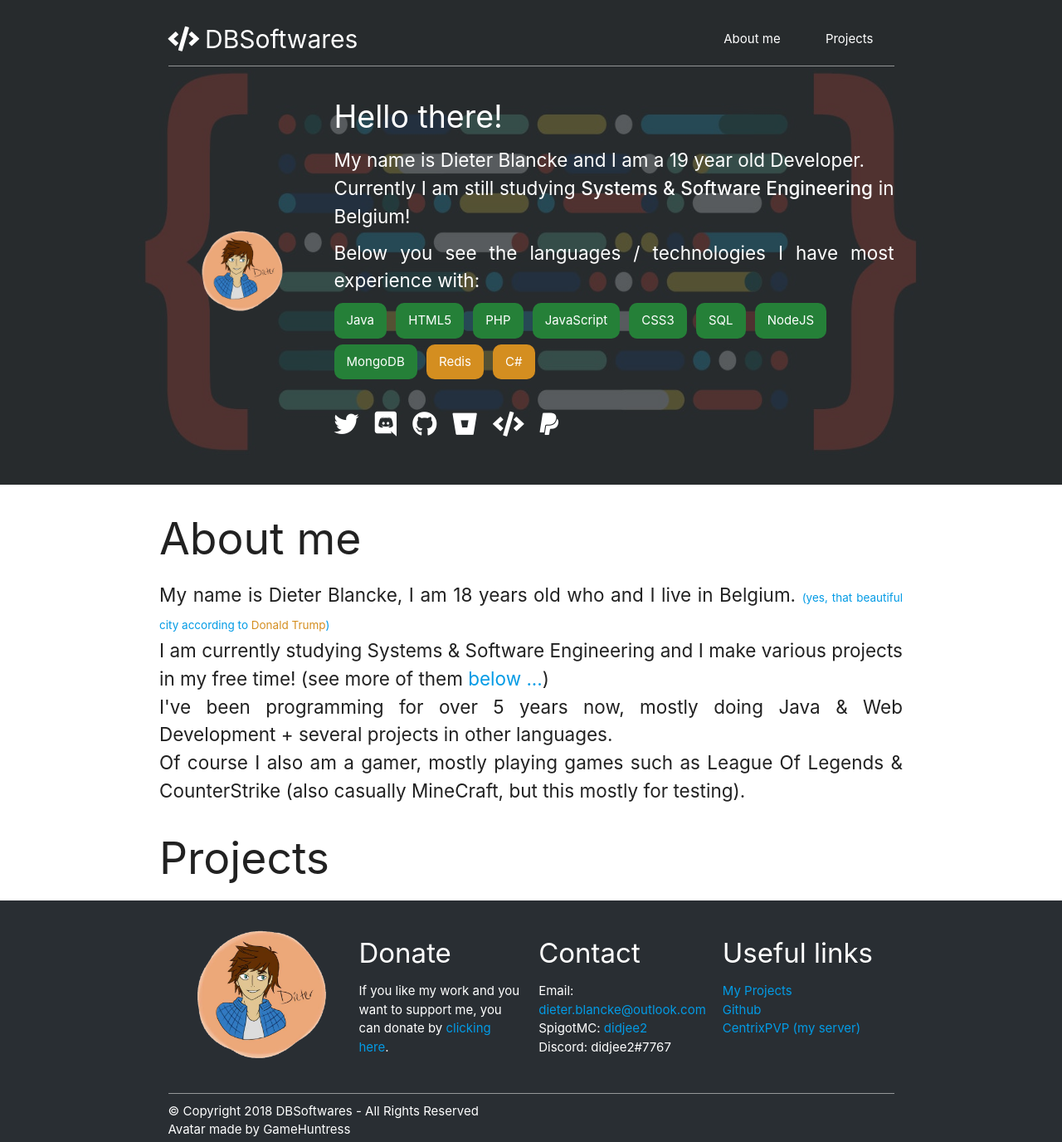
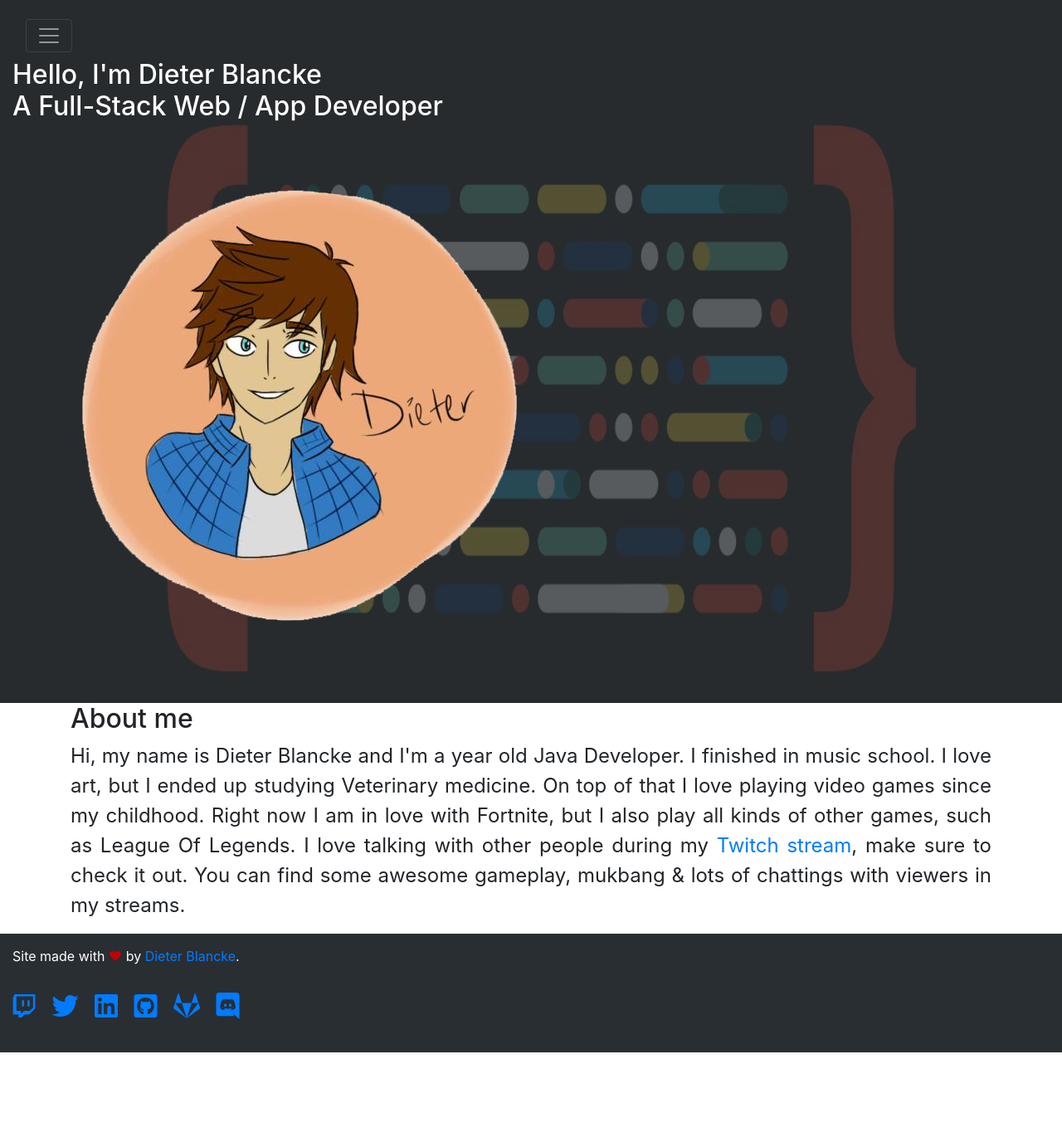
Before and after one commit to didjee2/didjee2.github.io, a plain HTML site: page index.html in a window 1280 px wide. Shown: the whole page at 83% size. After the commit the page ends 1268 px from the top, so only its background shows below. Drawn offline with nearby package versions, Linux system fonts and the light colour scheme; some packages are replaced by stand-ins of ours; a script that the page names is missing; a web font is replaced by a local one.

Commit message:
started site rework

```diff
--- a/index.html
+++ b/index.html
@@ -1,162 +1,102 @@
-<!DOCTYPE HTML>
+<!DOCTYPE html>
 <html lang="en">
+
 <head>
-    <meta charset="UTF-8"/>
-    <meta name="viewport"
-          content="width=device-width, user-scalable=no, initial-scale=1.0, maximum-scale=1.0, minimum-scale=1.0"/>
-    <meta http-equiv="X-UA-Compatible" content="ie=edge"/>
-    <meta name="author" content="Dieter Blancke"/>
+  <meta charset="UTF-8">
+  <title>Home - DBSoftwares</title>
 
-    <link rel="stylesheet" href="https://cdnjs.cloudflare.com/ajax/libs/materialize/1.0.0/css/materialize.min.css"/>
-    <link rel="stylesheet" href="https://use.fontawesome.com/releases/v5.5.0/css/all.css"/>
-    <link rel="stylesheet" href="assets/css/main.css"/>
+  <link rel="icon" href="images/avatar.png">
 
-    <link rel="icon" href="images/avatar.png" />
+  <link href="https://fonts.googleapis.com/css?family=Happy+Monkey" rel="stylesheet">
+  <link type="text/css" rel="stylesheet" href="assets/css/reset.css" />
+  <link rel="stylesheet" href="https://stackpath.bootstrapcdn.com/bootstrap/4.2.1/css/bootstrap.min.css" integrity="sha384-GJzZqFGwb1QTTN6wy59ffF1BuGJpLSa9DkKMp0DgiMDm4iYMj70gZWKYbI706tWS" crossorigin="anonymous" />
+  <link rel="stylesheet" href="https://use.fontawesome.com/releases/v5.6.3/css/all.css" integrity="sha384-UHRtZLI+pbxtHCWp1t77Bi1L4ZtiqrqD80Kn4Z8NTSRyMA2Fd33n5dQ8lWUE00s/" crossorigin="anonymous" />
+  <link type="text/css" rel="stylesheet" href="assets/css/main.css" />
+</head>
 
-    <title>Home - DBSoftwares</title>
-</head>
 <body>
   <header>
-    <div class="nav container">
-        <h1>
-            <span class="fas fa-code"></span>
-            <a href="/">DBSoftwares</a>
-        </h1>
-        <nav>
-            <ul>
-                <li><a href="#about">About me</a></li>
-                <li><a href="#projects">Projects</a></li>
-            </ul>
-        </nav>
-    </div>
+    <nav class="navbar navbar-dark">
+      <button class="navbar-toggler" type="button" data-toggle="collapse" data-target="#navbar" aria-controls="navbar" aria-expanded="false" aria-label="Toggle navigation">
+        <span class="navbar-toggler-icon"></span>
+      </button>
 
-    <div class="info container">
-        <img src="images/avatar.png" title="Avatar of didjee2" alt="Avatar of didjee2"/>
-
-        <div>
-            <h2>Hello there!</h2>
-            <p>
-                My name is Dieter Blancke and I am a 19 year old Developer. <br/>
-                Currently I am still studying <strong>Systems & Software Engineering</strong> in Belgium!
-            </p>
-            <p>
-                Below you see the languages / technologies I have most experience with:
-            </p>
-            <ul class="skills">
-                <li class="good">Java</li>
-                <li class="good">HTML5</li>
-                <li class="good">PHP</li>
-                <li class="good">JavaScript</li>
-                <li class="good">CSS3</li>
-                <li class="good">SQL</li>
-                <li class="good">NodeJS</li>
-                <li class="good">MongoDB</li>
-                <li class="average">Redis</li>
-                <li class="average">C#</li>
-            </ul>
-            <ul class="links">
-                <li>
-                    <a href="https://twitter.com/didjee2" target="_blank">
-                        <span class="fab fa-twitter"></span>
-                    </a>
+      <div class="collapse navbar-collapse" id="navbar">
+        <ul class="navbar-nav mr-auto">
+          <li class="nav-item">
+            <a class="nav-link" href="#">Home</a>
           </li>
-                <li>
-                    <a href="https://discord.dbsoftwares.eu" target="_blank">
-                        <span class="fab fa-discord"></span>
-                    </a>
+          <li class="nav-item">
+            <a class="nav-link" href="#about">About me</a>
           </li>
-                <li>
-                    <a href="https://github.com/didjee2/" target="_blank">
-                        <span class="fab fa-github"></span>
-                    </a>
+          <li class="nav-item">
+            <a class="nav-link" href="#projects">My Projects</a>
           </li>
-                <li>
-                    <a href="https://bitbucket.org/didjee2/" target="_blank">
-                        <span class="fab fa-bitbucket"></span>
-                    </a>
+          <li class="nav-item">
+            <a class="nav-link" href="https://git.dbsoftwares.eu/">My GitLab</a>
           </li>
-                <li>
-                    <a href="https://www.spigotmc.org/resources/authors/didjee2.12926/" target="_blank">
-                        <span class="fas fa-code"></span>
-                    </a>
-                </li>
-                <li>
-                    <a href="https://paypal.me/dbsoftware" target="_blank">
-                        <span class="fab fa-paypal"></span>
-                    </a>
+          <li class="nav-item">
+            <a class="nav-link" href="https://github.com/dieterblancke/">My GitHub</a>
           </li>
         </ul>
       </div>
+    </nav>
+    <div>
+      <h1>Hello, I'm Dieter Blancke</h1>
+      <h2>
+        A Full-Stack Web / App Developer
+      </h2>
     </div>
+    <img src="images/avatar.png" title="Avatar of Dieter Blancke" alt="Avatar of Dieter Blancke" />
+
+    <a href="#about" class="arrow down" data-scroll></a>
   </header>
-
-<main>
-    <div class="container">
+  <main class="container">
     <section id="about">
       <h2>About me</h2>
 
       <p>
-                My name is Dieter Blancke, I am 18 years old who and I live in Belgium.
-                <a href="https://www.politico.eu/article/donald-trump-belgium-is-a-beautiful-city-hellhole-us-presidential-election-2016-america/" target="_blank" class="note">
-                    (yes, that beautiful city according to <dbs-special href="http://trumpdonald.org">Donald Trump</dbs-special>)
-                </a><br/>
-                I am currently studying Systems & Software Engineering and I make various projects in my free time! (see
-                more of them <a href="#projects">below ...</a>) <br/>
-                I've been programming for over 5 years now, mostly doing Java & Web Development + several projects in other languages.
-            </p>
-
-            <p>
-                Of course I also am a gamer, mostly playing games such as League Of Legends & CounterStrike (also
-                casually MineCraft, but this mostly for testing).
+        Hi, my name is Dieter Blancke and I'm a
+        <age birth="29-11-1999" /> year old Java Developer.
+        I finished in music school. I love art, but I ended up studying Veterinary medicine. On top of that I
+        love
+        playing video games since my childhood.
+        Right now I am in love with Fortnite, but I also play all kinds of other games, such as League Of
+        Legends.
+        I love talking with other people during my
+        <a href="https://www.twitch.tv/itssky/" target="_blank">Twitch stream</a>, make sure to check it out.
+        You can find some awesome gameplay, mukbang & lots of chattings with viewers in my streams.
       </p>
     </section>
-
-        <section id="projects">
-            <h2>Projects</h2>
-
-
-        </section>
-    </div>
   </main>
-
   <footer>
-    <div class="container">
-        <ul class="footerblock">
-            <li>
-                <img src="images/avatar.png" title="Avatar of didjee2" alt="Avatar of didjee2"/>
-            </li>
-            <li>
-                <article>
-                    <h3>Donate</h3>
-                    If you like my work and you want to support me, you can donate by <a
-                        href="https://paypal.me/didjee2">clicking here</a>.
-                </article>
-            </li>
-            <li>
-                <article>
-                    <h3>Contact</h3>
-                    Email: <a href="mailto:dieter.blancke@outlook.com">dieter.blancke@outlook.com</a><br/>
-                    SpigotMC: <a href="https://www.spigotmc.org/members/didjee2.12926/" target="_blank">didjee2</a>
-                    <br/>
-                    Discord: didjee2#7767
-                </article>
-            </li>
-            <li>
-                <article>
-                    <h3>Useful links</h3>
-                    <a href="#projects" target="_blank">My Projects</a> <br/>
-                    <a href="https://github.com/didjee2" target="_blank">Github</a> <br/>
-                    <a href="//centrixpvp.eu" target="_blank">CentrixPVP (my server)</a>
-                </article>
-            </li>
+    <div>
+      <p>
+        Site made with <span style="color: #c60000;">&hearts;</span> by
+        <a href="//www.dbsoftwares.eu" target="_blank">Dieter Blancke</a>.
+      </p>
+      <ul class="links">
+        <li><a href="https://www.twitch.tv/didjee2/" class="fab fa-twitch" target="_blank"></a></li>
+        <li><a href="https://twitter.com/dieterblancke/" class="fab fa-twitter" target="_blank"></a></li>
+        <li><a href="https://www.linkedin.com/in/dieter-blancke/" class="fab fa-linkedin" target="_blank"></a></li>
+        <li><a href="https://www.github.com/dieterblancke/" class="fab fa-github-square" target="_blank"></a></li>
+        <li><a href="https://git.dbsoftwares.eu/" class="fab fa-gitlab" target="_blank"></a></li>
+        <li><a href="https://discord.dbsoftwares.eu/" class="fab fa-discord" target="_blank"></a></li>
       </ul>
-        <p class="footerlower">
-            &copy; Copyright 2018 DBSoftwares - All Rights Reserved<br/>
-            Avatar made by GameHuntress
-        </p>
     </div>
   </footer>
-<script src="https://cdnjs.cloudflare.com/ajax/libs/materialize/1.0.0/js/materialize.min.js"></script>
+
   <script src="assets/js/main.js"></script>
+  <script src="assets/js/ageparser.js"></script>
+
+  <script src="https://code.jquery.com/jquery-3.3.1.slim.min.js" integrity="sha384-q8i/X+965DzO0rT7abK41JStQIAqVgRVzpbzo5smXKp4YfRvH+8abtTE1Pi6jizo" crossorigin="anonymous"></script>
+  <script src="https://stackpath.bootstrapcdn.com/bootstrap/4.2.1/js/bootstrap.min.js" integrity="sha384-B0UglyR+jN6CkvvICOB2joaf5I4l3gm9GU6Hc1og6Ls7i6U/mkkaduKaBhlAXv9k" crossorigin="anonymous"></script>
+  <script src="https://cdn.jsdelivr.net/gh/cferdinandi/smooth-scroll@15.1.3/dist/smooth-scroll.polyfills.min.js"></script>
+  <script>
+    let scroll = new SmoothScroll('a[href*="#"]', {
+      speed: 1500
+    });
+  </script>
 </body>
+
 </html>
```
Lines whose indentation alone changed are shown as unchanged.
